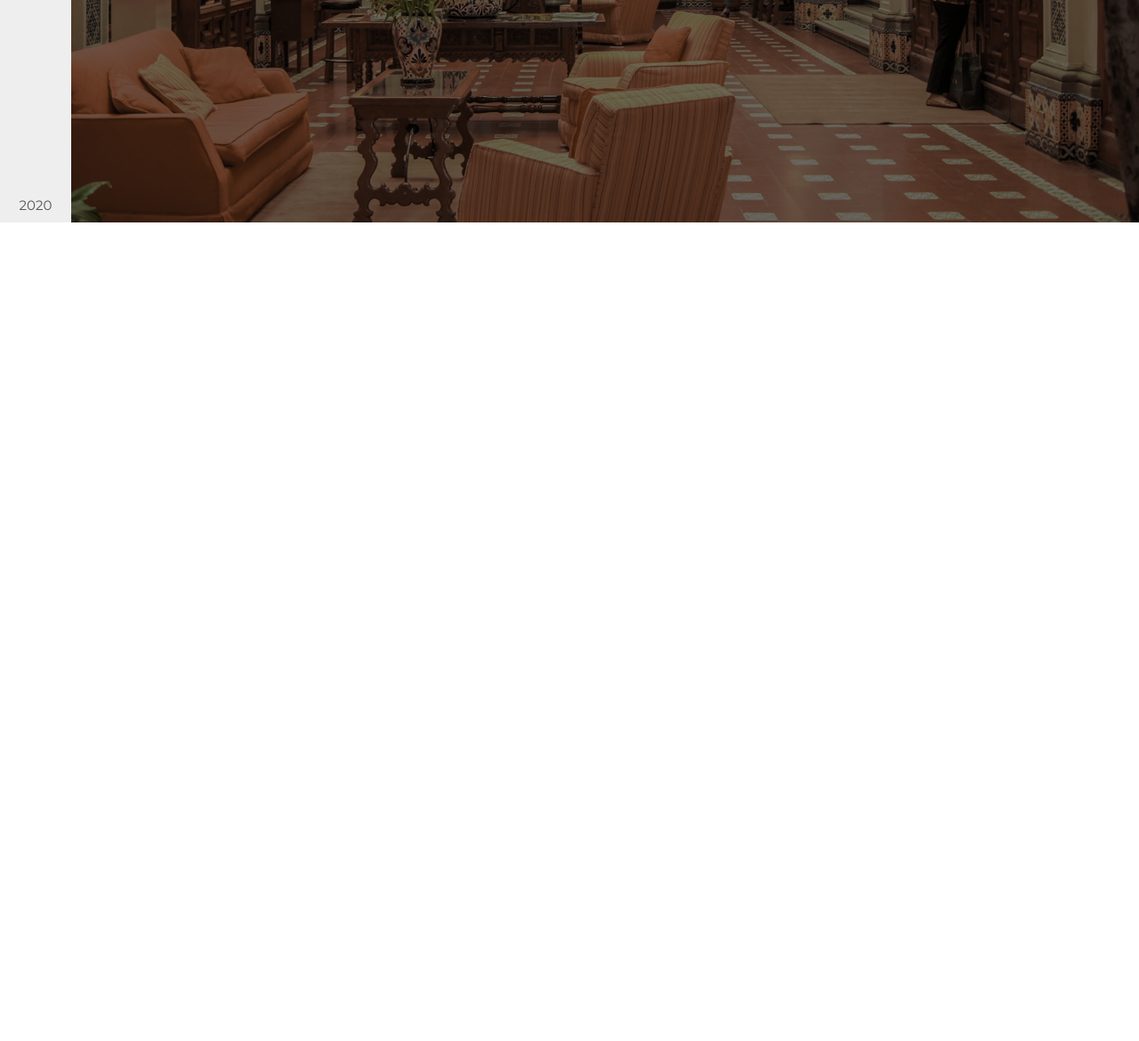
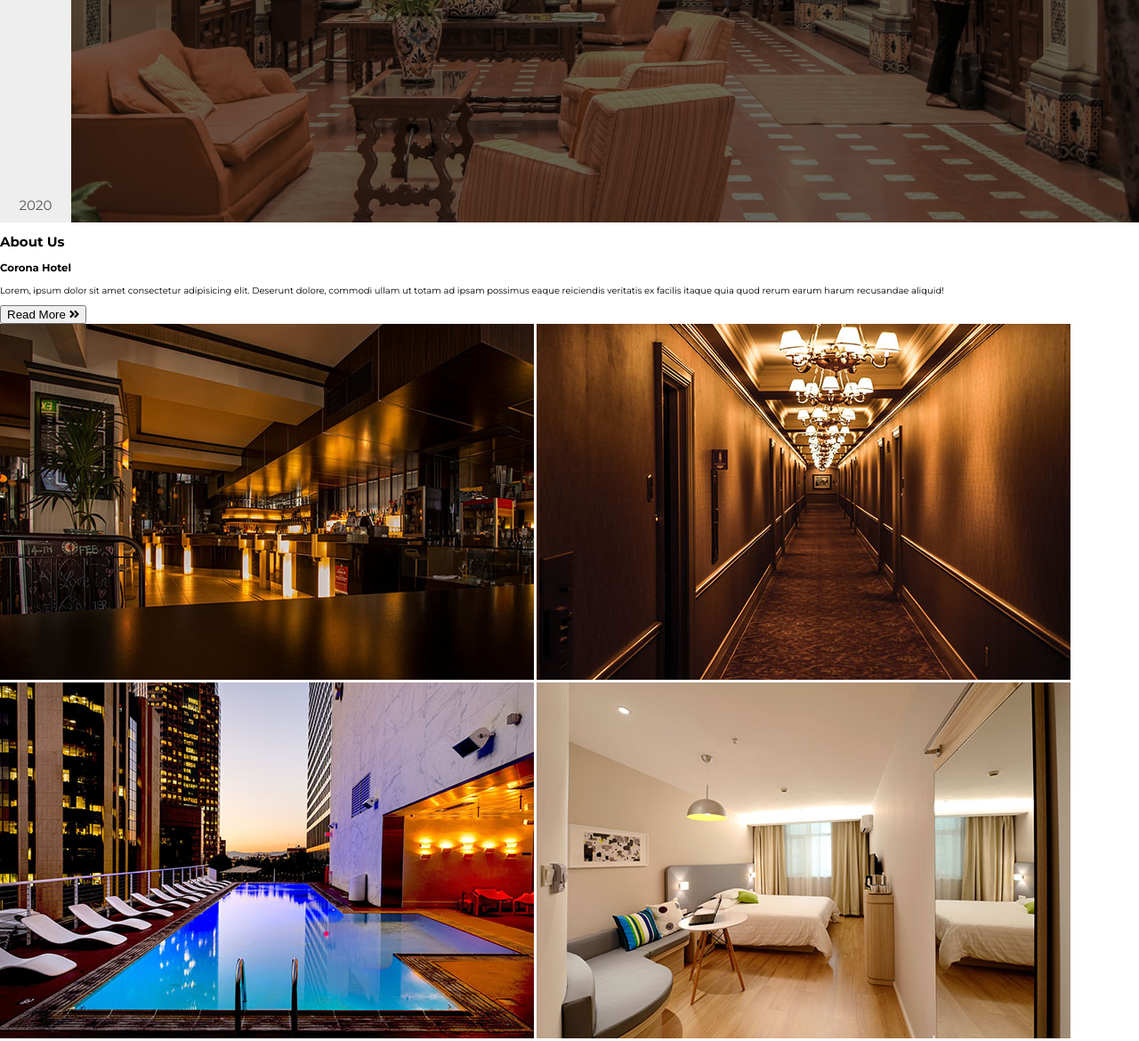
Before and after one commit to netanelmenasherov/corona-hotel, a plain HTML site: page index.html in a window 1280 px wide. Shown: the part 550-1720 px from the top of the page at 89% size. Before the commit the page ends 800 px from the top, so only its background shows below. Drawn offline with Linux system fonts and the light colour scheme.

Commit message:
add about-us html markup

```diff
--- a/index.html
+++ b/index.html
@@ -25,7 +25,7 @@
   <body>
     <!-- navbar -->
     <div class="navbar">
-      <input type="checkbox" class="checkbox" id="click" hidden>
+      <input type="checkbox" class="checkbox" id="click" hidden />
       <!-- sidebar -->
 
       <div class="sidebar">
@@ -97,7 +97,7 @@
     <header class="header">
       <div class="brand">
         <div>
-         <img src="./img/crown.png" width="80">
+          <img src="./img/crown.png" width="80" />
         </div>
         <h3 class="hotel-heading">Corona Hotel</h3>
       </div>
@@ -107,5 +107,34 @@
         <button class="banner-button">Check out</button>
       </div>
     </header>
+
+    <!-- about us  -->
+    <section class="about-us">
+      <div class="about-us-content">
+        <h1 class="about-us-heading">About Us</h1>
+        <div class="underline">
+          <div class="small-underline"></div>
+          <div class="big-underline"></div>
+        </div>
+        <h3 class="sub-heading">Corona Hotel</h3>
+        <p class="about-us-paragraph">
+          Lorem, ipsum dolor sit amet consectetur adipisicing elit. Deserunt
+          dolore, commodi ullam ut totam ad ipsam possimus eaque reiciendis
+          veritatis ex facilis itaque quia quod rerum earum harum recusandae
+          aliquid!
+        </p>
+        <button class="about-us-btnb">
+          Read More
+          <i class="fas fa-angle-double-right"></i>
+        </button>
+      </div>
+      <div class="about-us-images">
+        <img src="./img/about-us-img-1.jpeg" class="image image-1" />
+        <img src="./img/about-us-img-2.jpeg" class="image image-2" />
+        <img src="./img/about-us-img-3.jpeg" class="image image-3" />
+        <img src="./img/about-us-img-4.jpeg" class="image image-4" />
+      </div>
+    </section>
+    <!-- about us end  -->
   </body>
 </html>
```
